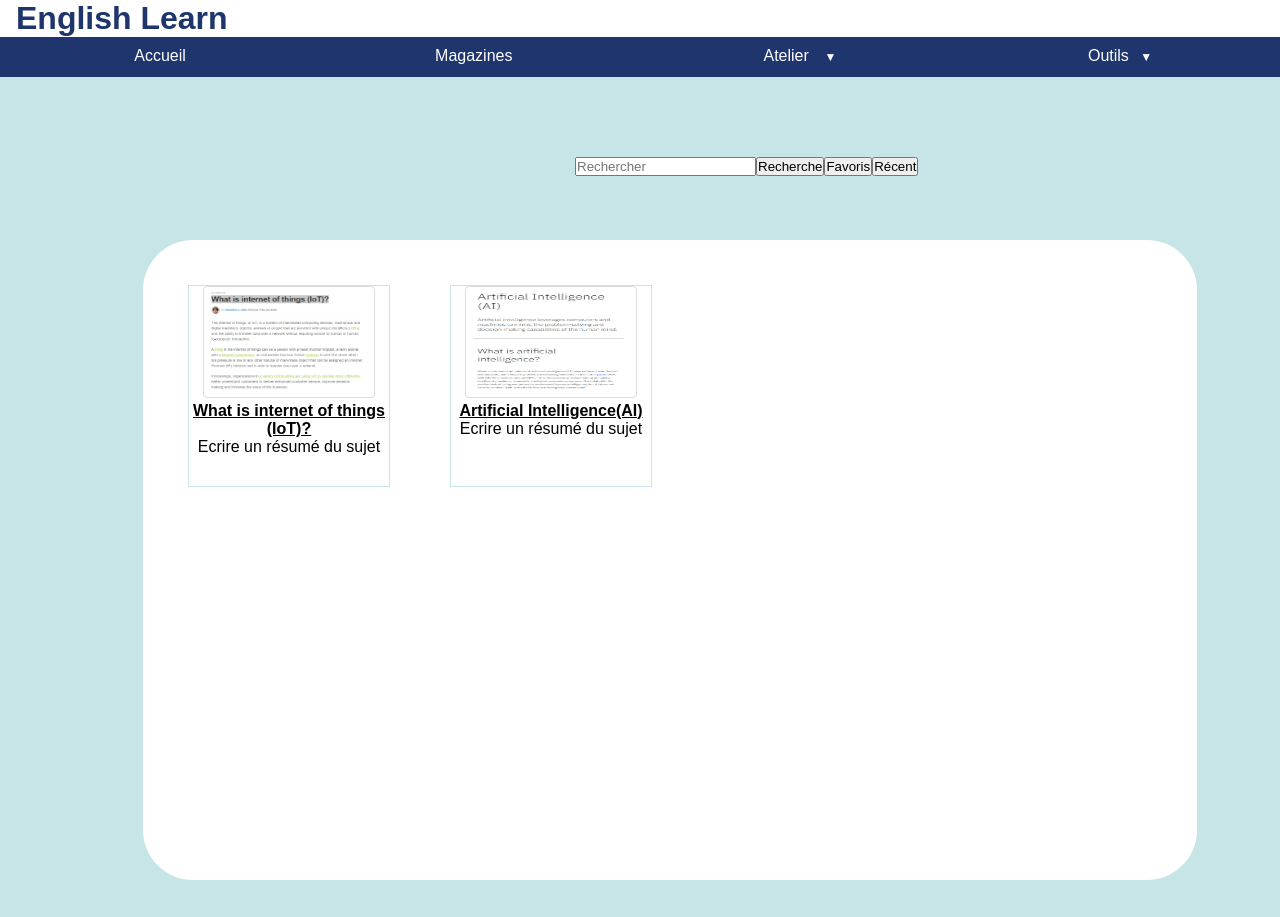
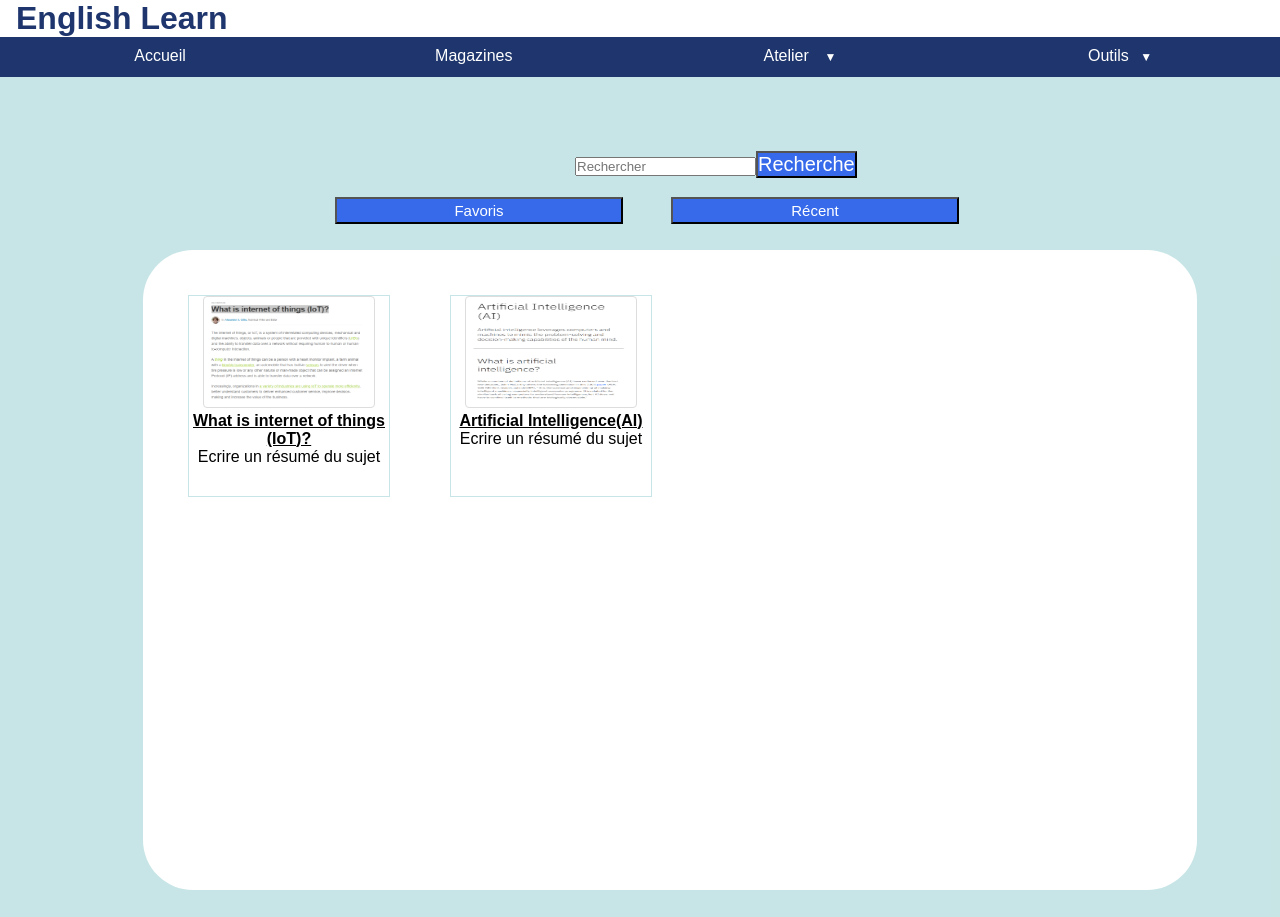
Before and after one commit to Annatare64/Projet_IHM, a React (Create React App) app: page /magazinesinfo in a window 1280 px wide. Shown: the top 917 px of the page. Built offline with nearby package versions, Linux system fonts and the light colour scheme.

Commit message:
CHangement

```diff
--- a/src/CSS/Outils.css
+++ b/src/CSS/Outils.css
@@ -8,7 +8,7 @@ td {
 
 .container1 {
   border-radius: 50px;
-	width: 80%;
+  width: 60%;
   height: 300px;
   background-color: white;
   padding: 35px 15px 5px;
@@ -36,11 +36,16 @@ td {
   font-weight: bold;
   font: "Arial";
   width: 100%;
-	text-align: left;
-	position: relative;
+  text-align: center;
 }
 .bouton1::after {
   content: " ▼";
-	position: absolute;
-	right: 0%;
 }
+
+.formulaire {
+  text-align: center;
+}
+
+table {
+  margin: auto;
+}
--- a/src/CSS/magazines.css
+++ b/src/CSS/magazines.css
@@ -15,7 +15,7 @@ img {
   background-color: white;
   padding: 35px 15px 5px;
   margin: 10%;
-  margin-top: 5%;
+  margin-top: 2%;
 }
 .container:before,
 .container:after {
@@ -66,3 +66,45 @@ img {
 }
 
 background-color: #1e366d;
+
+.btnmag {
+  position: relative;
+  margin-left: 5%;
+  width: 30%;
+}
+.btnmaz {
+  margin-left: 5%;
+  width: 30%;
+  background-color: #366aeb;
+  font-family: Arial;
+  color: #ffffff;
+  font-size: 15px;
+  padding: 3px 7px 3px 7px;
+  text-decoration: none;
+}
+.btnmaf {
+  background-color: #366aeb;
+  width: 30%;
+  font-family: Arial;
+  color: #ffffff;
+  font-size: 15px;
+  padding: 3px 7px 3px 7px;
+  text-decoration: none;
+}
+
+.btnmar {
+  font-size: 20px;
+  background-color: #366aeb;
+  font-family: Arial;
+  color: #ffffff;
+}
+
+.inputr {
+  font-size: 20px;
+  width: 57%;
+}
+
+.recherche1 {
+  margin-left: center;
+  margin-top: 2%;
+}
--- a/src/Magazines/magazines.js
+++ b/src/Magazines/magazines.js
@@ -66,7 +66,7 @@ class Magazines extends Component {
       <div className="tete">
         <form className="recherche">
           <input
-            className="recherche"
+            className="inputr"
             type="text"
             placeholder="Rechercher"
             name="Recherche"
@@ -75,16 +75,18 @@ class Magazines extends Component {
             onSubmit={this.handleSubmit}
           />
           <Link to="/magazinesinfo">
-            <button className="btnmag" onClick={this.affichage}>
+            <button className="btnmar" onClick={this.affichage}>
               Recherche
             </button>
           </Link>
-          <Link to="/magazinesfav">
-            <button className="btnmag">Favoris</button>
-          </Link>
-          <Link to="/magazinesrec">
-            <button className="btnmag">Récent</button>
-          </Link>
+          <div className="recherche1">
+            <Link to="/magazinesfav">
+              <button className="btnmaf">Favoris</button>
+            </Link>
+            <Link to="/magazinesrec">
+              <button className="btnmaz">Récent</button>
+            </Link>
+          </div>
         </form>
         {/*{datas
         .filter((val) => {
--- a/src/Magazines/magazinescui.js
+++ b/src/Magazines/magazinescui.js
@@ -10,6 +10,7 @@ import logo from "../../public/image/Capture.PNG";
 import logo1 from "../../public/image/Capture1.PNG";
 import logo2 from "../../public/image/Capture2.PNG";
 import logo3 from "../../public/image/Capture3.PNG";
+import { Link, NavLink } from "react-router-dom";
 import { render } from "react-dom";
 
 class Magazinescui extends Component {
@@ -40,9 +41,19 @@ class Magazinescui extends Component {
             name="Recherche"
             onChange={this.onChange}
           />
-          <button onClick={this.affichage}>Recherche</button>
-          <button onClick={this.handleCLickFav}>Favoris</button>
-          <button onClick={this.handleClickRec}>Récent</button>
+          <Link to="/magazinesinfo">
+            <button className="btnmar" onClick={this.affichage}>
+              Recherche
+            </button>
+          </Link>
+          <div className="recherche1">
+            <Link to="/magazinesfav">
+              <button className="btnmaf">Favoris</button>
+            </Link>
+            <Link to="/magazinesrec">
+              <button className="btnmaz">Récent</button>
+            </Link>
+          </div>
         </form>
         {/*{datas
       .filter((val) => {
--- a/src/Magazines/magazinesfav.js
+++ b/src/Magazines/magazinesfav.js
@@ -69,13 +69,19 @@ class MagazinesFav extends Component {
             onChange={this.onChange}
             value={this.state.Recherche}
           />
-          <button onClick={this.affichage}>Recherche</button>
-          <Link to="/magazinesfav">
-            <button className="btnmag">Favoris</button>
+          <Link to="/magazinesinfo">
+            <button className="btnmar" onClick={this.affichage}>
+              Recherche
+            </button>
           </Link>
-          <Link to="/magazinesrec">
-            <button className="btnmag">Récent</button>
-          </Link>
+          <div className="recherche1">
+            <Link to="/magazinesfav">
+              <button className="btnmaf">Favoris</button>
+            </Link>
+            <Link to="/magazinesrec">
+              <button className="btnmaz">Récent</button>
+            </Link>
+          </div>
         </form>
         {/*{datas
         .filter((val) => {
--- a/src/Magazines/magazinesinfo.js
+++ b/src/Magazines/magazinesinfo.js
@@ -10,6 +10,7 @@ import logo from "../../public/image/Capture.PNG";
 import logo1 from "../../public/image/Capture1.PNG";
 import logo2 from "../../public/image/Capture2.PNG";
 import logo3 from "../../public/image/Capture3.PNG";
+import { Link, NavLink } from "react-router-dom";
 import { render } from "react-dom";
 
 class Magazinesinfos extends Component {
@@ -49,9 +50,19 @@ class Magazinesinfos extends Component {
             name="Recherche"
             onChange={this.onChange}
           />
-          <button onClick={this.affichage}>Recherche</button>
-          <button onClick={this.handleCLickFav}>Favoris</button>
-          <button onClick={this.handleClickRec}>Récent</button>
+          <Link to="/magazinesinfo">
+            <button className="btnmar" onClick={this.affichage}>
+              Recherche
+            </button>
+          </Link>
+          <div className="recherche1">
+            <Link to="/magazinesfav">
+              <button className="btnmaf">Favoris</button>
+            </Link>
+            <Link to="/magazinesrec">
+              <button className="btnmaz">Récent</button>
+            </Link>
+          </div>
         </form>
         {/*{datas
       .filter((val) => {
--- a/src/Magazines/magazinesrec.js
+++ b/src/Magazines/magazinesrec.js
@@ -68,13 +68,19 @@ class MagazinesRec extends Component {
             onChange={this.onChange}
             value={this.state.Recherche}
           />
-          <button onClick={this.affichage}>Recherche</button>
-          <Link to="/magazinesfav">
-            <button className="btnmag">Favoris</button>
+          <Link to="/magazinesinfo">
+            <button className="btnmar" onClick={this.affichage}>
+              Recherche
+            </button>
           </Link>
-          <Link to="/magazinesrec">
-            <button className="btnmag">Récent</button>
-          </Link>
+          <div className="recherche1">
+            <Link to="/magazinesfav">
+              <button className="btnmaf">Favoris</button>
+            </Link>
+            <Link to="/magazinesrec">
+              <button className="btnmaz">Récent</button>
+            </Link>
+          </div>
         </form>
         {/*{datas
         .filter((val) => {
--- a/src/Outils/Vetement.js
+++ b/src/Outils/Vetement.js
@@ -80,7 +80,7 @@ class Vetement extends React.Component {
     return (
       <div className="tete1">
         <div className="container1">
-          <form onSubmit={this.onSubmit}>
+          <form className="formulaire" onSubmit={this.onSubmit}>
             <h4>
               <u>{title}</u>
             </h4>
@@ -89,7 +89,7 @@ class Vetement extends React.Component {
             <br />
             <br />
             <h5>
-              <Link to="/Lexique">Retour au lexique</Link>
+              <Link to="/Lexique">Retour aux lexiques</Link>
             </h5>
           </form>
           {this.renderDonnees()}
--- a/src/Outils/present.js
+++ b/src/Outils/present.js
@@ -53,7 +53,7 @@ class Présent extends React.Component {
     return (
       <div className="tete1">
         <div className="container1">
-          <form onSubmit={this.onSubmit}>
+          <form className="formulaire" onSubmit={this.onSubmit}>
             <h4>
               <u>{title}</u>
             </h4>
@@ -88,7 +88,7 @@ class Présent extends React.Component {
             <br />
             <br />
             <h5>
-              <Link to="/Guide">Retour au leçon</Link>
+              <Link to="/Guide">Retour aux leçons</Link>
             </h5>
           </form>
           {this.renderDonnees()}
```
Lines whose indentation alone changed are shown as unchanged.
